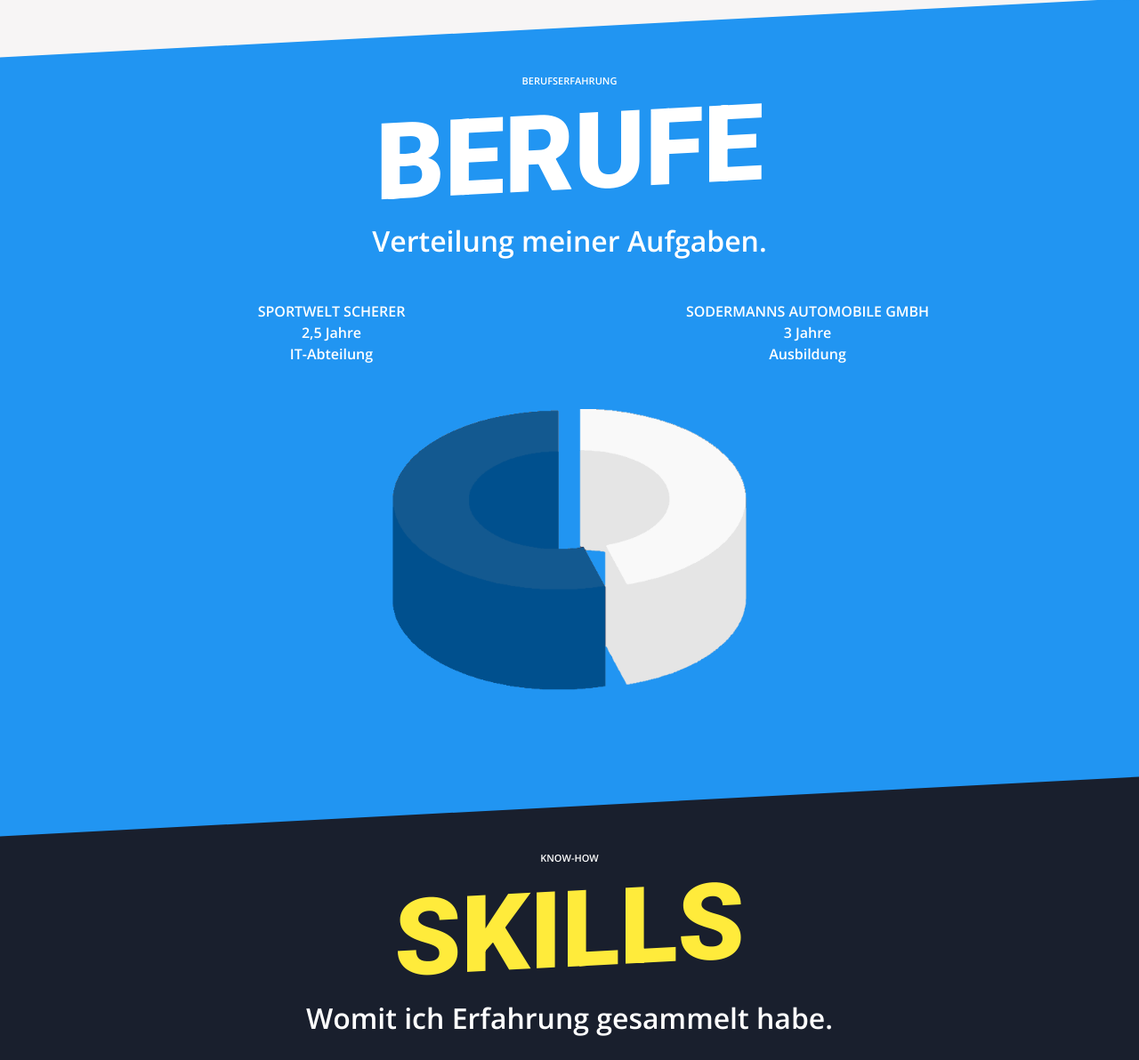
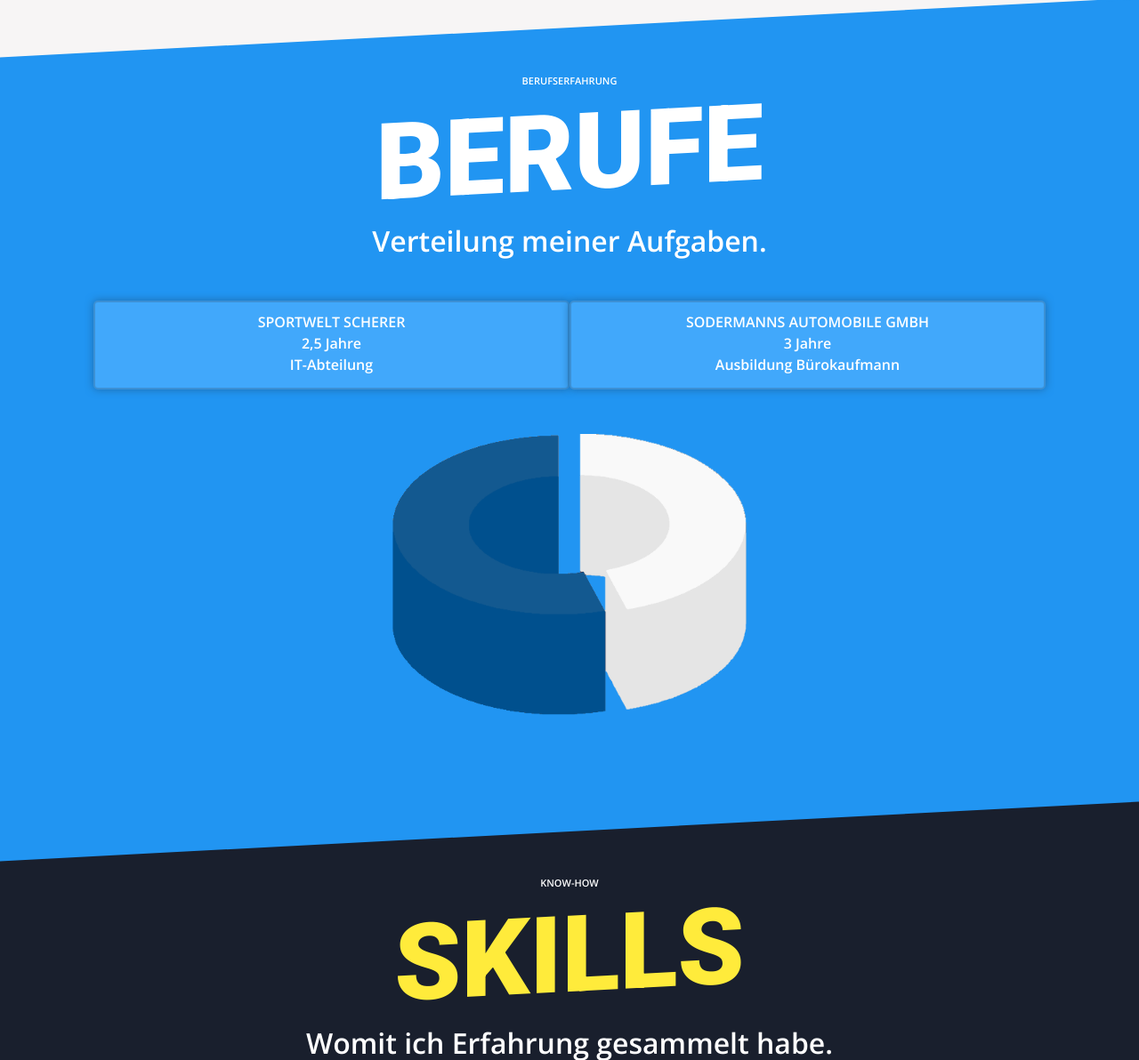
Before and after one commit to goertzniklas/goertzniklas.github.io, a PHP site: page / in a window 1280 px wide. Shown: the part 1791-2983 px from the top of the page at 89% size. Run offline with PHP 8.4, Linux system fonts and the light colour scheme.

Commit message:
Added jobsTile class and changed jobs text

```diff
--- a/index.php
+++ b/index.php
@@ -117,15 +117,15 @@
             <h2 class="text-center postTitle">Verteilung meiner Aufgaben.</h2>
             <div class="mt-5"></div>
           </div>
-          <div class="col-6 text-center">
+          <div class="col-6 text-center jobsTile">
             SPORTWELT SCHERER<br>
             2,5 Jahre<br>
             IT-Abteilung
           </div>
-          <div class="col-6 text-center">
+          <div class="col-6 text-center jobsTile">
             SODERMANNS AUTOMOBILE GMBH<br>
             3 Jahre<br>
-            Ausbildung
+            Ausbildung Bürokaufmann
           </div>
           <div class="col-12">
             <div class="diagram"></div>
```
